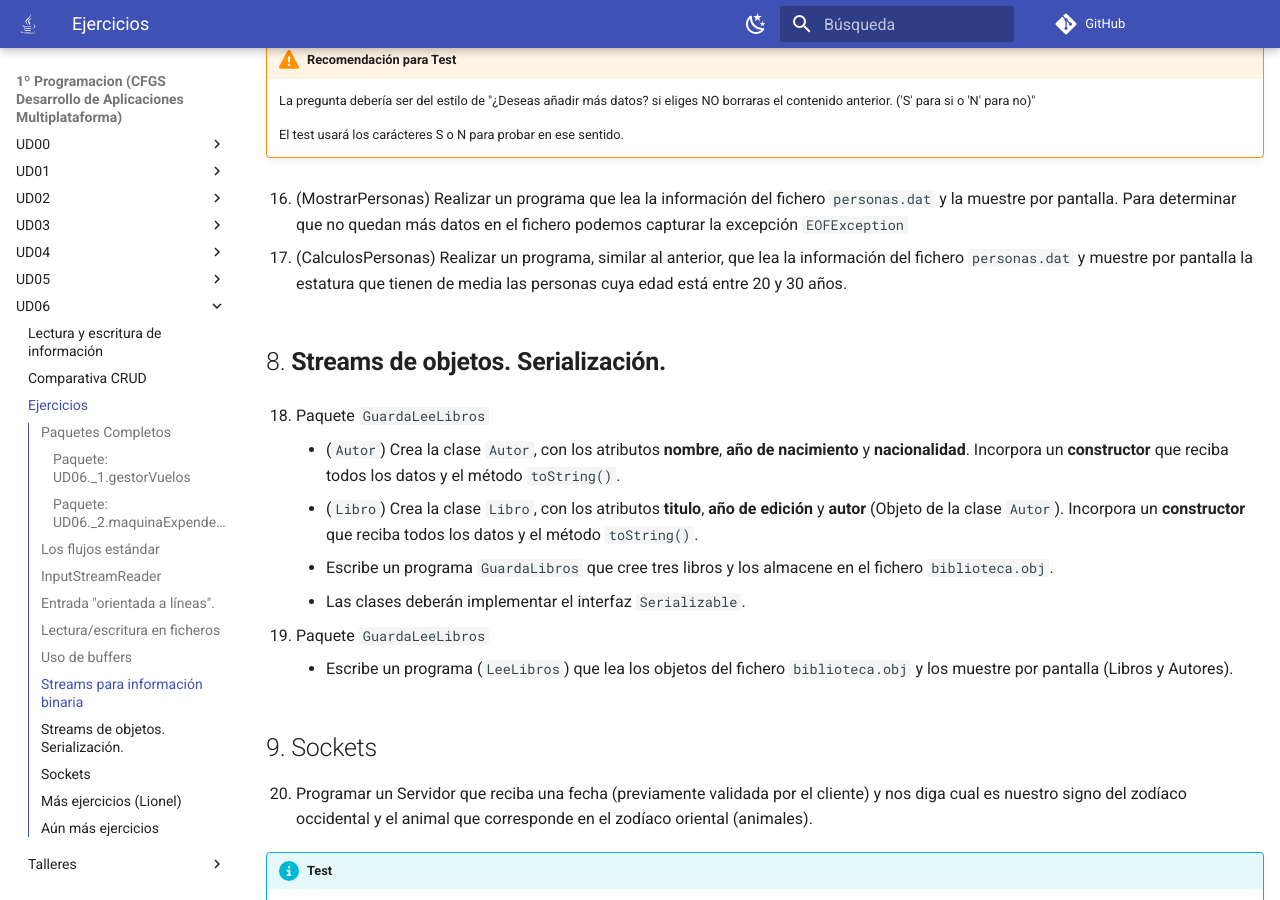
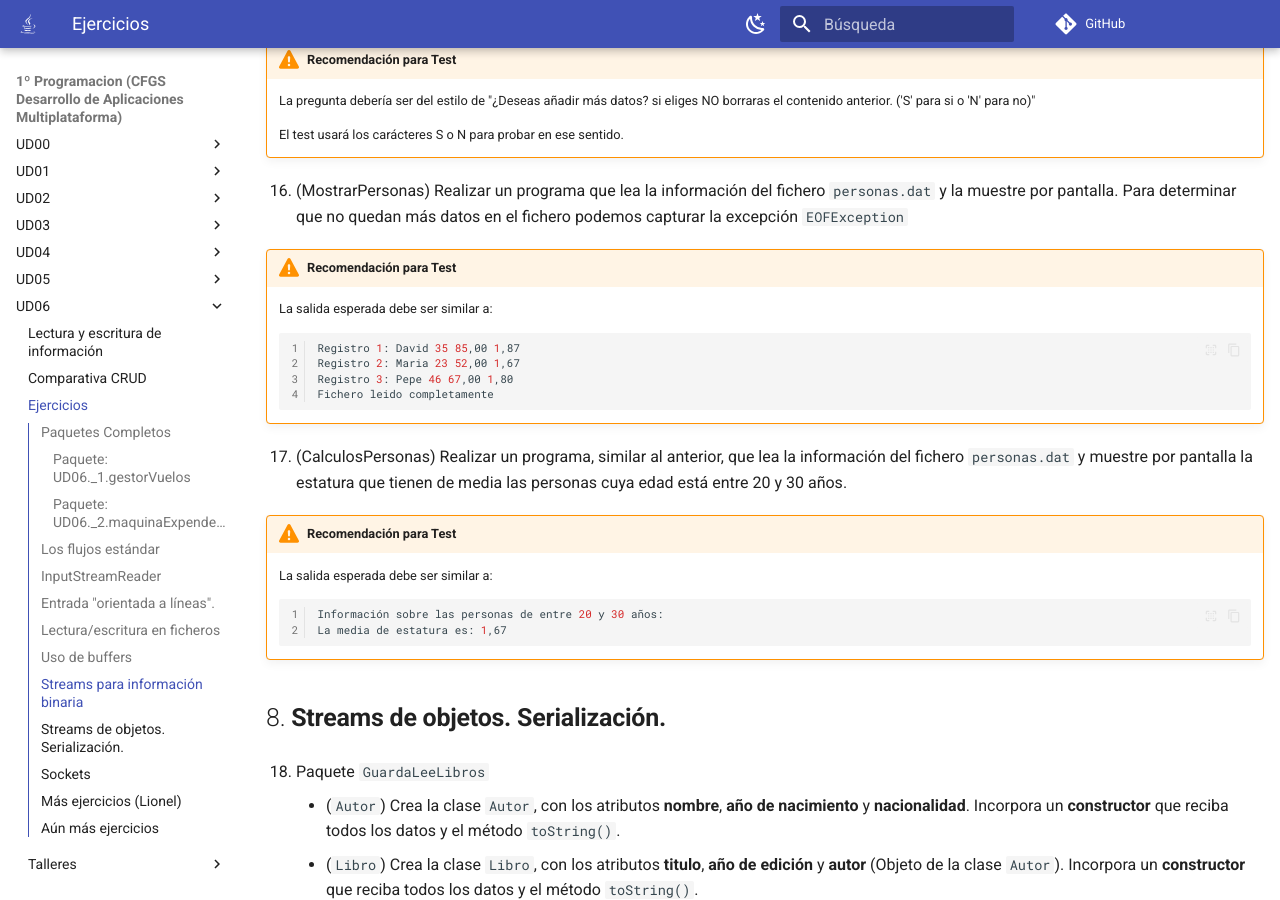
Before and after one commit to martinezpenya/1DAMProgramacion, an MkDocs documentation site: the page built from docs/UD06/UD06_ejercicios_ES.md, in a window 1280 px wide and 900 px high, scrolled down 8319 px. Built offline with MkDocs 1.6.1 and Material for MkDocs 9.7.7, drawn with Linux system fonts in a browser that asks for light colours; comment, search, counter and statistics services are not loaded.

Commit message:
fix: concrete output for tests

````diff
--- a/docs/UD06/UD06_ejercicios_ES.md
+++ b/docs/UD06/UD06_ejercicios_ES.md
@@ -254,11 +254,30 @@ Los  buffers hacen que las operaciones de lectura-escritura  se realicen inicial
 !!! warning "Recomendación para Test"
     La pregunta debería ser del estilo de "¿Deseas añadir más datos? si eliges NO borraras el contenido anterior. ('S' para si o 'N' para no)"
 
+
     El test usará los carácteres S o N para probar en ese sentido.
 
 16. (MostrarPersonas) Realizar un programa que lea la información del fichero `personas.dat` y la muestre por pantalla. Para determinar que no quedan más datos en el fichero podemos capturar la excepción `EOFException`
 
+!!! warning "Recomendación para Test"
+    La salida esperada debe ser similar a:
+
+    ```sh
+    Registro 1: David 35 85,00 1,87
+    Registro 2: Maria 23 52,00 1,67
+    Registro 3: Pepe 46 67,00 1,80
+    Fichero leido completamente
+    ```
+
 17. (CalculosPersonas) Realizar un programa, similar al anterior, que lea la información del fichero `personas.dat` y muestre por pantalla la estatura que tienen de media las personas cuya edad está entre 20 y 30 años.
+
+!!! warning "Recomendación para Test"
+    La salida esperada debe ser similar a:
+
+    ```sh
+    Información sobre las personas de entre 20 y 30 años:
+    La media de estatura es: 1,67
+    ```
 
 ## **Streams de objetos. Serialización.**
 
````
